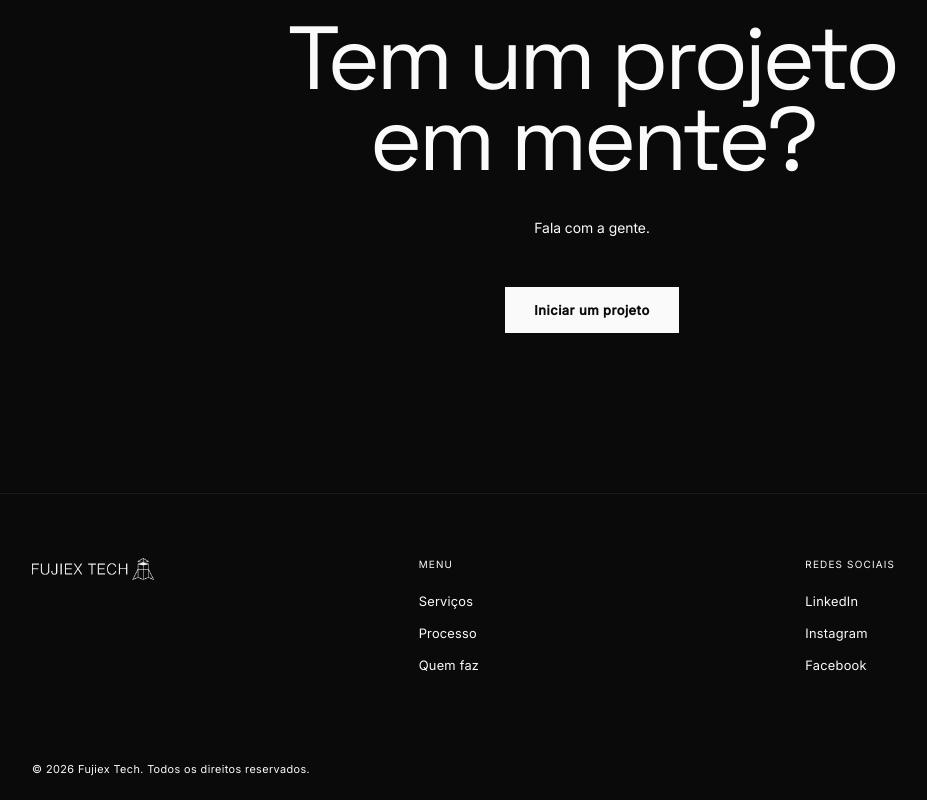
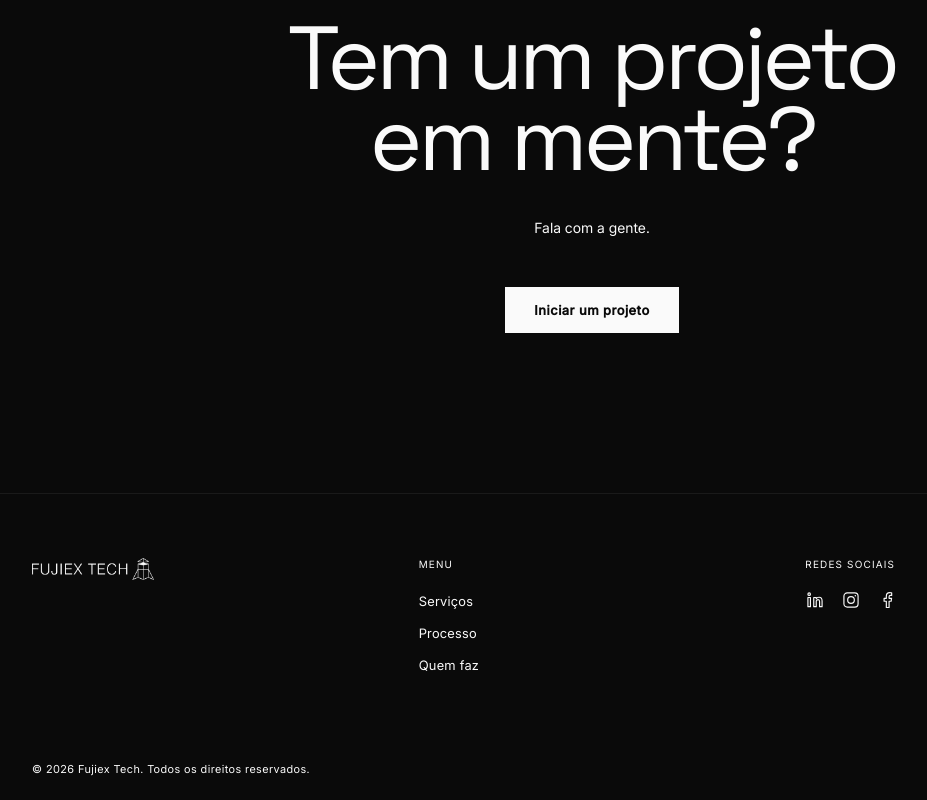
Before and after one commit to FUJIEX-TECH/fujiex-site, a website: page index.html in a window 1280 px wide. Shown: the part 4159-4959 px from the top of the page, without its empty margins (48-975 px from the left). Drawn offline with nearby package versions, Linux system fonts and the light colour scheme.

Commit message:
Replace footer social text links with icons
LinkedIn, Instagram, Facebook as inline SVGs, laid out horizontally.
Hover uses a scale transform instead of opacity, consistent with the
rest of the site's no-opacity rule.

```diff
--- a/index.html
+++ b/index.html
@@ -222,9 +222,21 @@
         <div class="footer-social-block">
           <span class="footer-nav-label">Redes sociais</span>
           <ul class="footer-social">
-            <li><a href="#" target="_blank" rel="noopener">LinkedIn</a></li>
-            <li><a href="#" target="_blank" rel="noopener">Instagram</a></li>
-            <li><a href="#" target="_blank" rel="noopener">Facebook</a></li>
+            <li>
+              <a href="#" target="_blank" rel="noopener" aria-label="LinkedIn">
+                <svg viewBox="0 0 24 24" fill="none"><path d="M6.5 9H3.5V20H6.5V9Z" stroke="currentColor" stroke-width="1.4" stroke-linejoin="round"/><path d="M5 6.5C5.82843 6.5 6.5 5.82843 6.5 5C6.5 4.17157 5.82843 3.5 5 3.5C4.17157 3.5 3.5 4.17157 3.5 5C3.5 5.82843 4.17157 6.5 5 6.5Z" stroke="currentColor" stroke-width="1.4"/><path d="M10.5 9H13.5V10.5C14.1 9.4 15.4 8.7 16.8 8.7C19.4 8.7 20.5 10.4 20.5 13.2V20H17.5V13.9C17.5 12.5 17 11.5 15.7 11.5C14.7 11.5 13.9 12.2 13.6 12.9C13.5 13.2 13.5 13.5 13.5 13.9V20H10.5V9Z" stroke="currentColor" stroke-width="1.4" stroke-linejoin="round"/></svg>
+              </a>
+            </li>
+            <li>
+              <a href="#" target="_blank" rel="noopener" aria-label="Instagram">
+                <svg viewBox="0 0 24 24" fill="none"><rect x="3.5" y="3.5" width="17" height="17" rx="4" stroke="currentColor" stroke-width="1.4"/><circle cx="12" cy="12" r="4" stroke="currentColor" stroke-width="1.4"/><circle cx="17.2" cy="6.8" r="0.9" fill="currentColor"/></svg>
+              </a>
+            </li>
+            <li>
+              <a href="#" target="_blank" rel="noopener" aria-label="Facebook">
+                <svg viewBox="0 0 24 24" fill="none"><path d="M14.5 21V13.5H17L17.5 10H14.5V8C14.5 7.1 14.8 6.5 16.1 6.5H17.6V3.3C17.3 3.3 16.3 3.2 15.2 3.2C12.8 3.2 11.2 4.6 11.2 7.4V10H8.5V13.5H11.2V21H14.5Z" stroke="currentColor" stroke-width="1.4" stroke-linejoin="round"/></svg>
+              </a>
+            </li>
           </ul>
         </div>
       </div>
--- a/style.css
+++ b/style.css
@@ -609,19 +609,21 @@ body {
 .footer-social {
   list-style: none;
   display: flex;
-  flex-direction: column;
-  gap: 12px;
+  flex-direction: row;
+  gap: 16px;
 }
 
 .footer-social a {
-  font-family: 'Inter', sans-serif;
-  font-size: 13px;
-  letter-spacing: 0.02em;
+  display: flex;
   color: var(--white);
-  text-decoration: none;
-  transition: color 0.3s var(--ease);
+  transition: transform 0.3s var(--ease);
 }
-.footer-social a:hover { color: var(--white); }
+.footer-social a:hover { transform: scale(1.15); }
+
+.footer-social a svg {
+  width: 20px;
+  height: 20px;
+}
 
 .footer-bottom {
   padding: 24px var(--pad);
```
